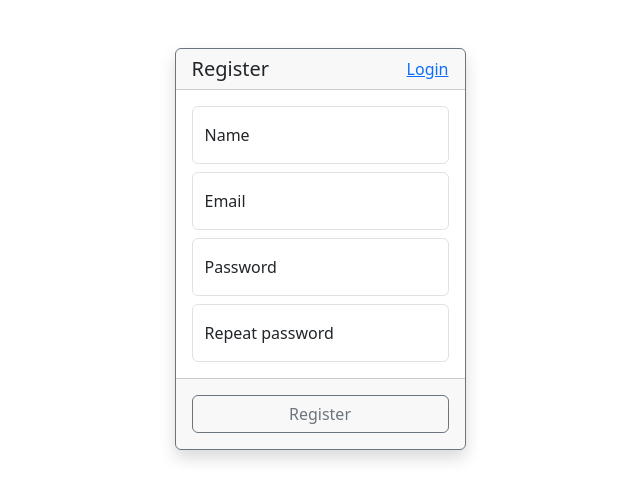
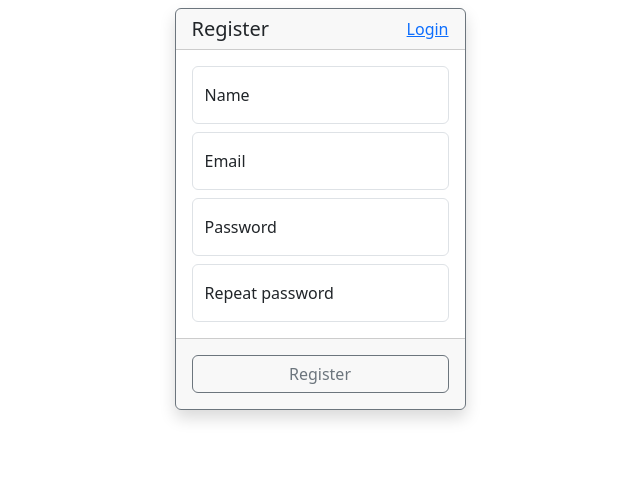
Before and after one commit to ArturZezuin/Quicklist, a Flask app: page /register in a window 1280 px wide. Shown: the top 500 px of the page, without its empty margins (320-960 px from the left). Run offline with Flask 3, Linux system fonts and the light colour scheme; some libraries are stand-ins or nearby versions.

Commit message:
mt-2 login, register

```diff
--- a/app/templates/auth/login.html
+++ b/app/templates/auth/login.html
@@ -3,7 +3,7 @@
 {% block content %}
 <form action="" method="post" novalidate>
     {{ form.hidden_tag() }}
-    <div class="card border-secondary mt-5 shadow">
+    <div class="card border-secondary mt-2 shadow">
         <div class="card-header d-flex">
             <div class="flex-grow-1">
                 <h5 class="m-0">Login</h5>
--- a/app/templates/auth/register.html
+++ b/app/templates/auth/register.html
@@ -3,7 +3,7 @@
 {% block content %}
 <form action="" method="post" novalidate>
     {{ form.hidden_tag() }}
-    <div class="card border-secondary mt-5 shadow">
+    <div class="card border-secondary mt-2 shadow">
         <div class="card-header d-flex">
             <div class="flex-grow-1">
                 <h5 class="m-0">Register</h5>
```
